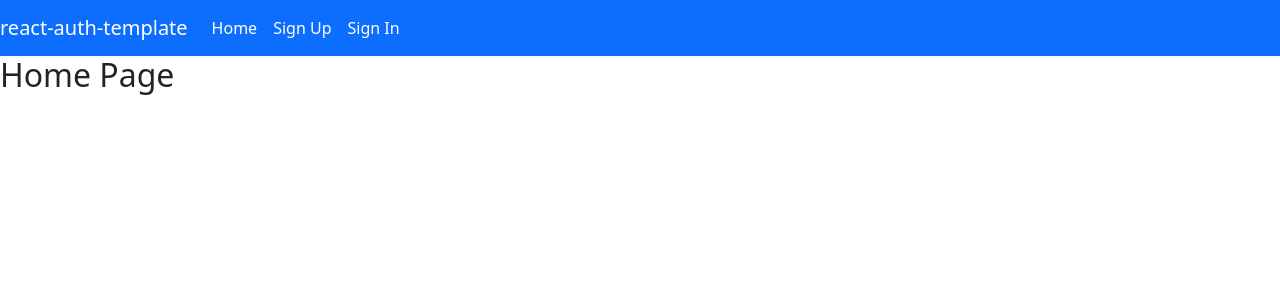
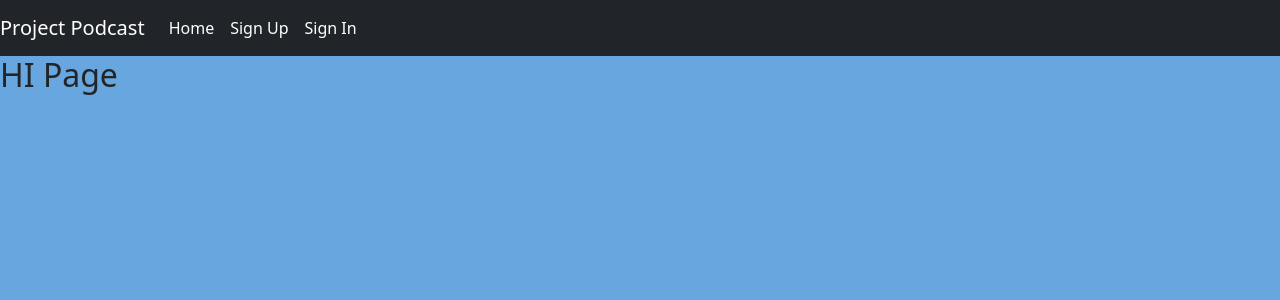
Before and after one commit to steven43533/podcast-project-client, a React (Create React App) app: page / in a window 1280 px wide. Shown: the top 300 px of the page. Built offline with nearby package versions, Linux system fonts and the light colour scheme.

Commit message:
Changed BG color/Added new route/Added new pages

```diff
--- a/public/index.html
+++ b/public/index.html
@@ -26,7 +26,7 @@
     -->
     <title>React App</title>
   </head>
-  <body>
+  <body style="background-color: #67A6DF;">
     <noscript>You need to enable JavaScript to run this app.</noscript>
     <div id="root"></div>
     <!--
--- a/src/App.js
+++ b/src/App.js
@@ -7,7 +7,8 @@ import { v4 as uuid } from 'uuid'
 import AutoDismissAlert from './components/shared/AutoDismissAlert/AutoDismissAlert'
 import Header from './components/shared/Header'
 import RequireAuth from './components/shared/RequireAuth'
-import Home from './components/Home'
+import Home from './Pages/Home'
+import Profile from './Pages/Profile'
 import SignUp from './components/auth/SignUp'
 import SignIn from './components/auth/SignIn'
 import SignOut from './components/auth/SignOut'
@@ -27,7 +28,7 @@ const App = () => {
 
 	const deleteAlert = (id) => {
 		setMsgAlerts((prevState) => {
-			return (prevState.filter((msg) => msg.id !== id) )
+			return (prevState.filter((msg) => msg.id !== id))
 		})
 	}
 
@@ -45,6 +46,12 @@ const App = () => {
 			<Header user={user} />
 			<Routes>
 				<Route path='/' element={<Home msgAlert={msgAlert} user={user} />} />
+				<Route path='/profile' element={
+					<RequireAuth user={user}>
+						<Profile />
+					</RequireAuth>
+				}
+				/>
 				<Route
 					path='/sign-up'
 					element={<SignUp msgAlert={msgAlert} setUser={setUser} />}
--- a/src/components/Home.js
+++ b/src/Pages/Home.js
@@ -4,7 +4,7 @@ const Home = (props) => {
 
 	return (
 		<>
-			<h2>Home Page</h2>
+			<h2>HI Page</h2>
 		</>
 	)
 }
--- /dev/null
+++ b/src/Pages/Profile.js
@@ -0,0 +1,10 @@
+const Profile = (props) => {
+
+	return (
+		<>
+			<h2>Your Profile Page</h2>
+		</>
+	)
+}
+
+export default Profile
--- a/src/components/shared/Header.js
+++ b/src/components/shared/Header.js
@@ -16,6 +16,11 @@ const authenticatedOptions = (
 		<Nav.Link>
 			<Link to='sign-out' style={linkStyle}>
 				Sign Out
+			</Link>
+		</Nav.Link>
+		<Nav.Link>
+			<Link to='profile' style={linkStyle}>
+				Your Profile
 			</Link>
 		</Nav.Link>
 	</>
@@ -43,10 +48,10 @@ const alwaysOptions = (
 )
 
 const Header = ({ user }) => (
-	<Navbar bg='primary' variant='dark' expand='md'>
+	<Navbar bg='dark' variant='dark' expand='md'>
 		<Navbar.Brand>
             <Link to='/' style={linkStyle}>
-                react-auth-template
+                Project Podcast
             </Link>
         </Navbar.Brand>
 		<Navbar.Toggle aria-controls='basic-navbar-nav' />
```
Also changed, not shown: src/Pages/Search-Results.js (added), 1 other file (tests, documents, lock files or other folders). Lines whose indentation alone changed are shown as unchanged.
